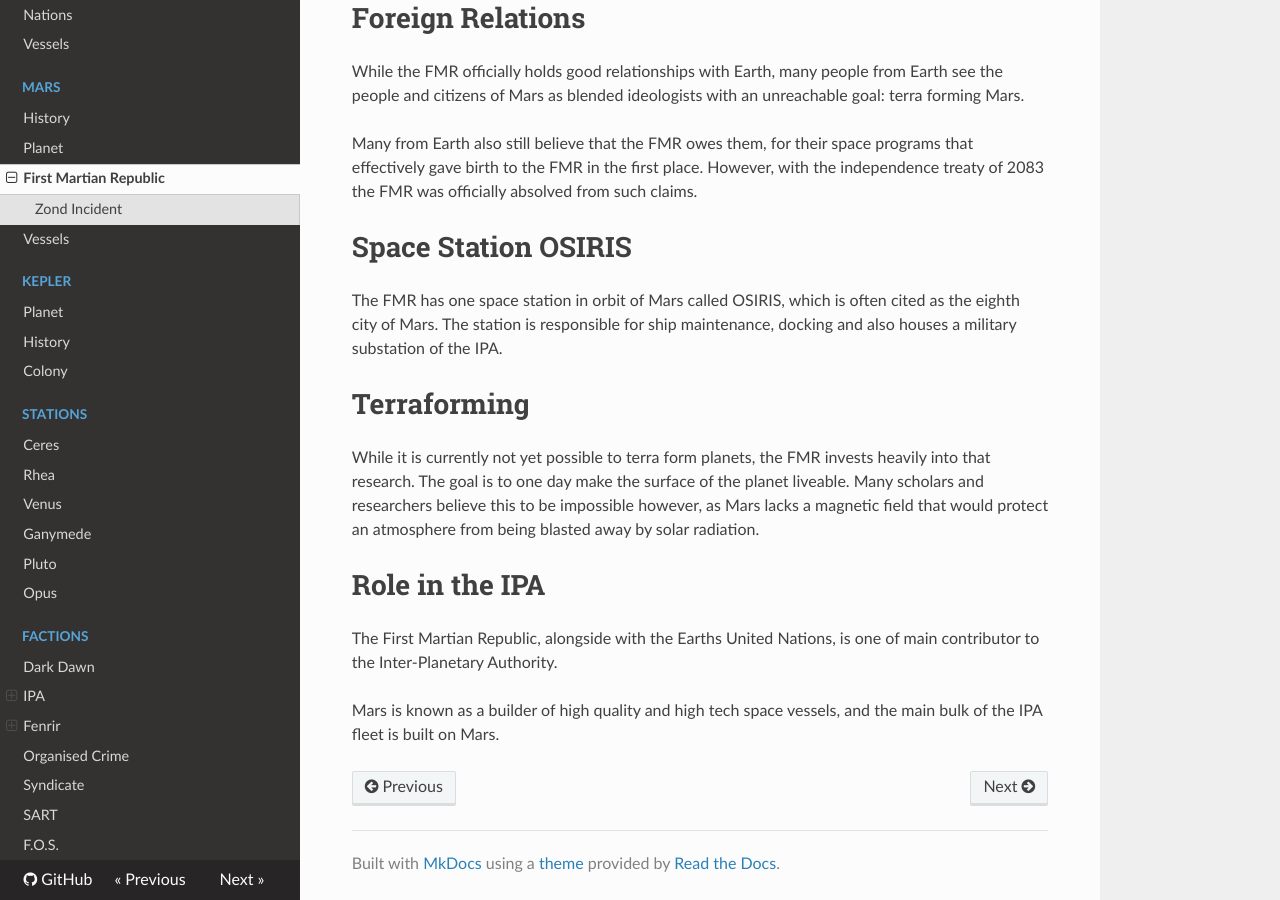
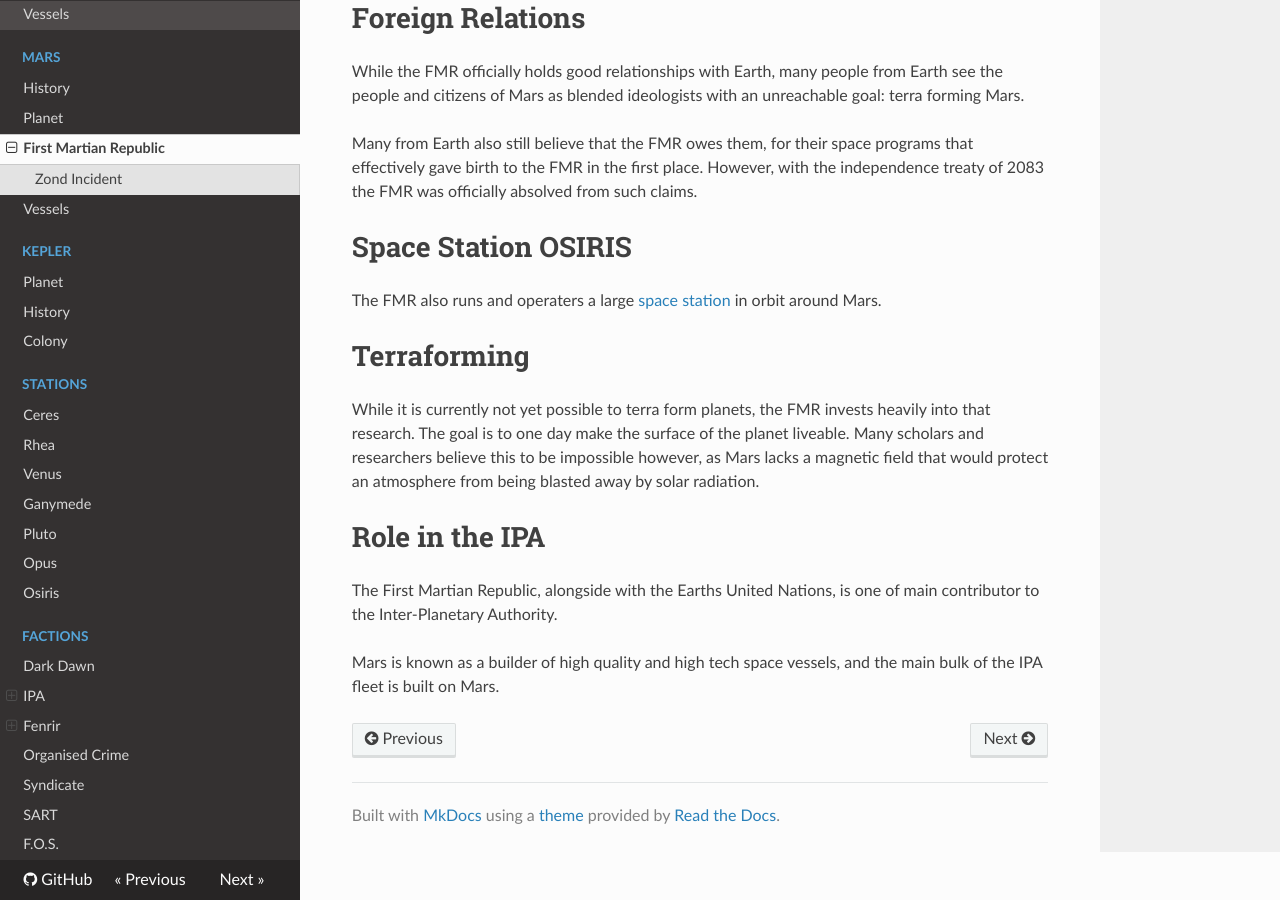
Before and after one commit to ehrpg/lastdescent, an MkDocs documentation site: the page built from docs/places/mars/fmr.md, in a window 1280 px wide and 900 px high, scrolled down 1430 px. Built offline with MkDocs 1.6.1, drawn with Linux system fonts in a browser that asks for light colours; nearby versions of some CDN libraries; old or Windows-style settings are respelled for this version of MkDocs.

Commit message:
Update information on Osiris space station

```diff
--- a/docs/places/mars/fmr.md
+++ b/docs/places/mars/fmr.md
@@ -73,9 +73,8 @@ such claims.
 
 # Space Station OSIRIS
 
-The FMR has one space station in orbit of Mars called OSIRIS, which is often
-cited as the eighth city of Mars. The station is responsible for ship
-maintenance, docking and also houses a military substation of the IPA.
+The FMR also runs and operaters a large [space station](/places/mars/osiris)
+in orbit around Mars.
 
 # Terraforming
 
--- a/mkdocs.yml
+++ b/mkdocs.yml
@@ -36,6 +36,7 @@ pages:
       - Ganymede: 'places/stations/ganymede.md'
       - Pluto: 'places/stations/pluto.md'
       - Opus: 'places/stations/opus.md'
+      - Osiris: 'places/mars/osiris.md'
   - Factions:
       - Dark Dawn: 'factions/darkdawn.md'
       - IPA:
```
Also changed, not shown: docs/places/mars/osiris.md (added, +24 -0 lines).
